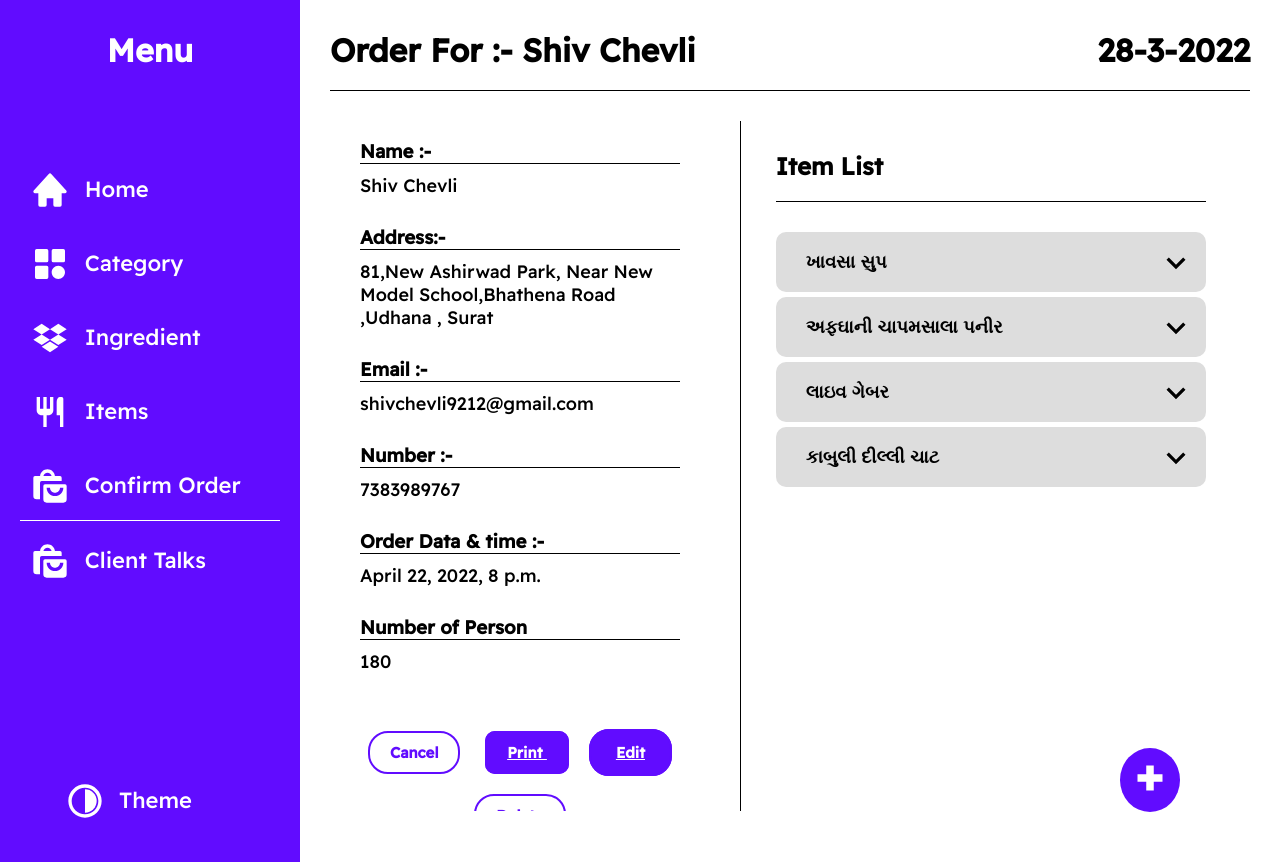
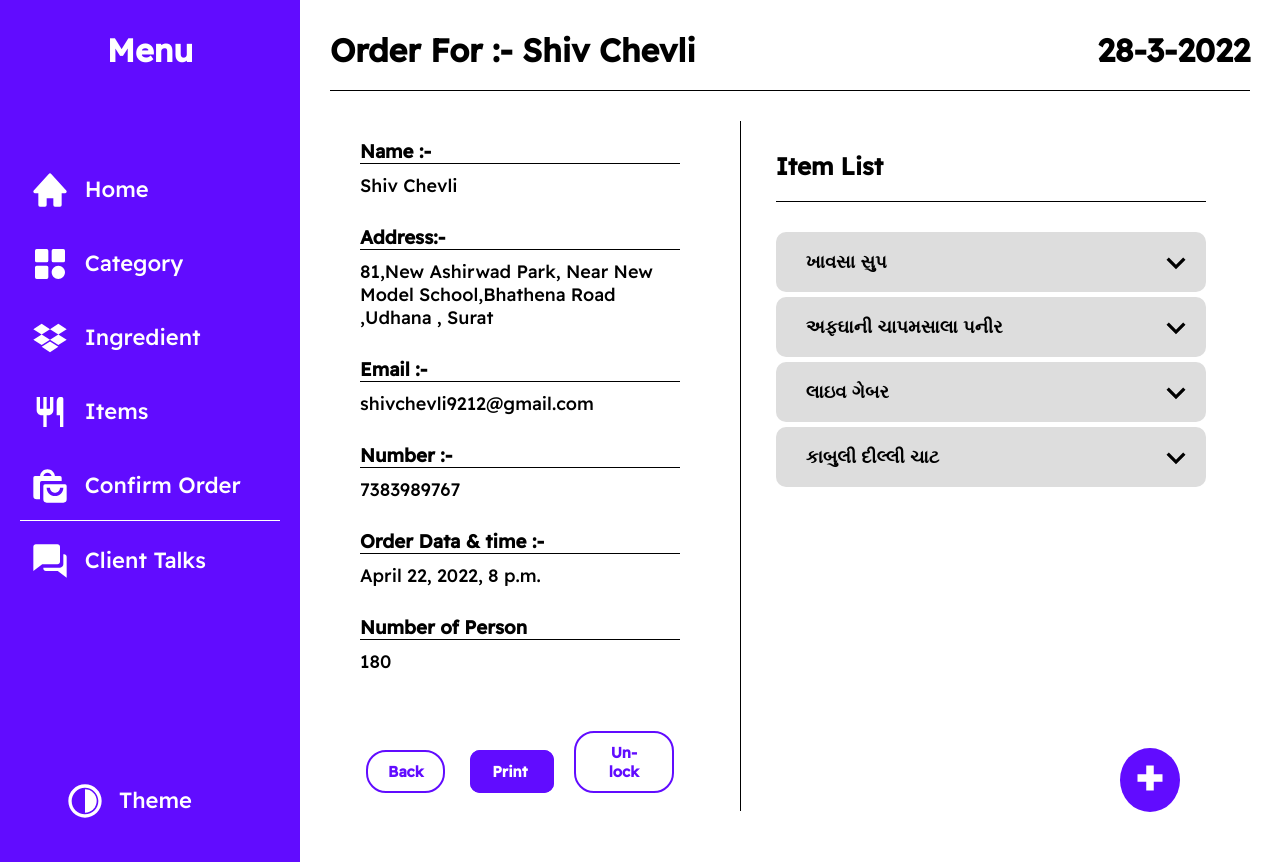
Before and after one commit to ShivChevli/IngredientManager, a Django app: page /orderInventory/OrderDetail/4/ in a window 1280 px wide. Run offline with Django 3.2, Linux system fonts and the light colour scheme; data comes from the database, SQL or seed files in the repository; both versions use the stored data as it was after the commit.

Commit message:
Add Locking Mechanism in Order     - Add delete Functionality     - Created a new tab for orders that have not been confirmed. -Thing to be done     - Improve the UI's state indication.

```diff
--- a/orderInventory/static/css/style.css
+++ b/orderInventory/static/css/style.css
@@ -119,6 +119,7 @@ svg{
 .button-remove{
     border: none;
     outline: none;
+    text-decoration: none;
     color: var(--text-color);
     background: transparent;
     cursor: pointer;
--- a/orderInventory/templates/order.html
+++ b/orderInventory/templates/order.html
@@ -39,20 +39,39 @@
                     <p>{{ data.numberOfPerson }}</p>
                 </div>
                 <div class="section4">
-                    <button onclick="back()" class="button-remove button-style-1 cancel-btn"> Cancel</button>
-                    <a href="{% url 'inventory:orderPrint' data.orderId %}" class="button-remove  button-style-1 button-style-2 ">
+                    <button onclick="back()" class="button-remove button-style-1 cancel-btn"> Back</button>
+
+                    <a
+                        {% if confirm %}
+                            href="{% url 'inventory:orderPrint' data.orderId %}"
+                        {% else %}
+                            href="{% url 'inventory:orderPrintData' data.orderId "client" %}" target="_blank"
+                        {% endif %}
+                         class="button-remove  button-style-1 button-style-2 " id="printPdf">
                         Print
                     </a>
+
+                    <button id="lockBtn" onclick="lockOrder({{ data.orderId }})" class="button-remove button-style-1 cancel-btn">
+                    {% if confirm  %}
+                        Un-lock
+                    {% else %}
+                        Lock
+                    {% endif %}
+                    </button>
+
+                    <div id="edit-div"
+                    {% if confirm %}
+                        style="display: none"
+                    {% endif %} >
                     <a href="{% url 'inventory:orderEdit' data.orderId  %}" id="editBtn" class="button-remove button-style-1">
                         Edit
                     </a>
-{#                    <a href=""  class="button-remove button-style-1 cancel-btn"> Lock Order</a>#}
-
-                    <form method="post" id="deleteOrderFrom" action="{% url 'inventory:delete_order'%}" onsubmit="confirmSubmission(event)">
+                    <form  style="display: inline-block" method="post" id="deleteOrderFrom" action="{% url 'inventory:delete_order'%}" onsubmit="confirmSubmission(event)">
                         {% csrf_token %}
                         <input type="hidden" value="{{ data.orderId}}" name="orderId">
-                        <button class="button-remove button-style-1 cancel-btn" role="button" type="submit"> Delete</button>
+                        <button class="button-remove  button-style-1 cancel-btn" role="button" type="submit"> Delete</button>
                     </form>
+                    </div>
 
                 </div>
             </section>
@@ -98,5 +117,35 @@
                 return event.preventDefault();
             }
         }
+
+        function lockOrder(orderId){
+            let btn = document.querySelector("#lockBtn");
+            let frm = document.querySelector("#edit-div");
+            let pdf = document.querySelector("#printPdf");
+            fetch(`/orderInventory/OrderLock/${orderId}`)
+                .then(response => response.json())
+                .then(data =>{
+                    console.log(data);
+                    if(data.lock == true){
+                        console.log("order Lock")
+                        btn.innerHTML = "Un-lock";
+                        frm.style.display = "none";
+                        pdf.traget = "_self";
+                        pdf.href =`/orderInventory/OrderPrintOptions/${orderId}`;
+
+                    }
+                    else {
+                        console.log("order un-Lock")
+                        btn.innerHTML = "Lock";
+                        frm.style.display = "block";
+                        pdf.traget = "_blank";
+                        pdf.href =`/orderInventory/OrderPrintData/${orderId}/client`;
+                    }
+
+                })
+            .catch(error=>{
+                console.log(error);
+            })
+        }
     </script>
 {% endblock %}
--- a/orderInventory/templates/template.html
+++ b/orderInventory/templates/template.html
@@ -114,8 +114,8 @@
                                 </path>
 
                             </svg> -->
-                            <svg xmlns="http://www.w3.org/2000/svg" width="24" height="24" viewBox="0 0 24 24" >
-                                <path d="M4 20h2V10a1 1 0 0 1 1-1h12V7a1 1 0 0 0-1-1h-3.051c-.252-2.244-2.139-4-4.449-4S6.303 3.756 6.051 6H3a1 1 0 0 0-1 1v11a2 2 0 0 0 2 2zm6.5-16c1.207 0 2.218.86 2.45 2h-4.9c.232-1.14 1.243-2 2.45-2z"></path><path d="M21 11H9a1 1 0 0 0-1 1v8a2 2 0 0 0 2 2h10a2 2 0 0 0 2-2v-8a1 1 0 0 0-1-1zm-6 7c-2.757 0-5-2.243-5-5h2c0 1.654 1.346 3 3 3s3-1.346 3-3h2c0 2.757-2.243 5-5 5z"></path>
+                            <svg xmlns="http://www.w3.org/2000/svg" width="24" height="24" viewBox="0 0 24 24">
+                                <path d="M13 14h3.5c.827 0 1.5-.673 1.5-1.5v-9c0-.827-.673-1.5-1.5-1.5h-13C2.673 2 2 2.673 2 3.5V18l5.333-4H13zm-9-.1.154-.016L4 14v-.1z"></path><path d="M20.5 8H20v6.001c0 1.1-.893 1.993-1.99 1.999H8v.5c0 .827.673 1.5 1.5 1.5h7.167L22 22V9.5c0-.827-.673-1.5-1.5-1.5z"></path>
                             </svg>
                         </div>
                         <div class="list-text">
--- a/orderInventory/urls.py
+++ b/orderInventory/urls.py
@@ -27,6 +27,9 @@ urlpatterns = [
 
     path('OrderEdit/<int:id>', views.orderEditTemplate, name="orderEdit"),
     path('OrderDelete/', views.deleteOrder, name="delete_order"),
+    path('OrderLock/<int:OrderId>', views.lockOrder, name="lock_order"),
+
+
     path('OrderPrintOptions/<int:orderId>', views.orderPrint, name="orderPrint"),
     path('OrderPrintData/<int:orderId>/<str:dataType>', views.orderPrintData, name="orderPrintData"),
     path('detail/', views.getDetail, name="getInfo"),
--- a/orderInventory/views.py
+++ b/orderInventory/views.py
@@ -35,7 +35,7 @@ def index(request):
     """
         Display Recent Orders list
     """
-    order = models.OrderIndividual.objects.filter(deliveryDate__gte=datetime.now()).order_by("deliveryDate")
+    order = models.OrderIndividual.objects.filter(deliveryDate__gte=datetime.now(),deletedAt=None,confirmOrder=True).order_by("deliveryDate")
     return render(request, 'index.html', {
         "toolbar": True,
         "putPlus": True,
@@ -301,12 +301,12 @@ def deleteItems(request):
 #####################################################
 
 
-@cache_control(max_age=3600)
+# @cache_control(max_age=3600)
 def orderHome(request):
     """
         display list of all confirm order list from past
     """
-    order = models.OrderIndividual.objects.filter(confirmOrder=True).order_by("-createdAt")
+    order = models.OrderIndividual.objects.filter(confirmOrder=True,deletedAt=None).order_by("-createdAt")
     return render(request, 'orderList.html', {
         "toolbar": True,
         "putPlus": True,
@@ -317,7 +317,7 @@ def orderHome(request):
     })
 
 
-@cache_control(max_age=3600)
+# @cache_control(max_age=3600)
 def orderDetail(request, OrderID):
     """
         Display Detail of Query order in Editing mode
@@ -437,7 +437,7 @@ def clientTalks(request):
     """
         display list of all order list from past
     """
-    order = models.OrderIndividual.objects.filter(confirmOrder=False).order_by("-createdAt")
+    order = models.OrderIndividual.objects.filter(confirmOrder=False,deletedAt=None).order_by("-createdAt")
     return render(request, 'orderList.html', {
         "toolbar": True,
         "putPlus": True,
@@ -455,11 +455,35 @@ def deleteOrder(request):
         obj = models.OrderIndividual.objects.get(id=OrderId)
         if not obj.confirmOrder :
             print("order deleted")
-            # obj.delete()
+            obj.deletedAt = timezone.now()
+            obj.save()
         else:
             print("Order id Lock\nnot Able to delete ")
 
     return redirect("inventory:clientTalksList")
+
+
+def lockOrder(request,OrderId):
+    res = {
+        "status": 200,
+        "msg": "Order Locked",
+        "lock": True
+    }
+    try:
+        data = models.OrderIndividual.objects.get(id=OrderId)
+        data.confirmOrder = not data.confirmOrder
+        res["lock"] = data.confirmOrder
+        data.modifyAt = timezone.now()
+        data.save()
+        print("Order locked", OrderId)
+    except:
+        res["status"] = 301
+        res["msg"] = "Problem in locking Order"
+
+        print("Problem in locking Order")
+
+    print(res)
+    return JsonResponse(res)
 
 
 def orderPrintData(request, orderId, dataType):
```
Also changed, not shown: db.sqlite3.
